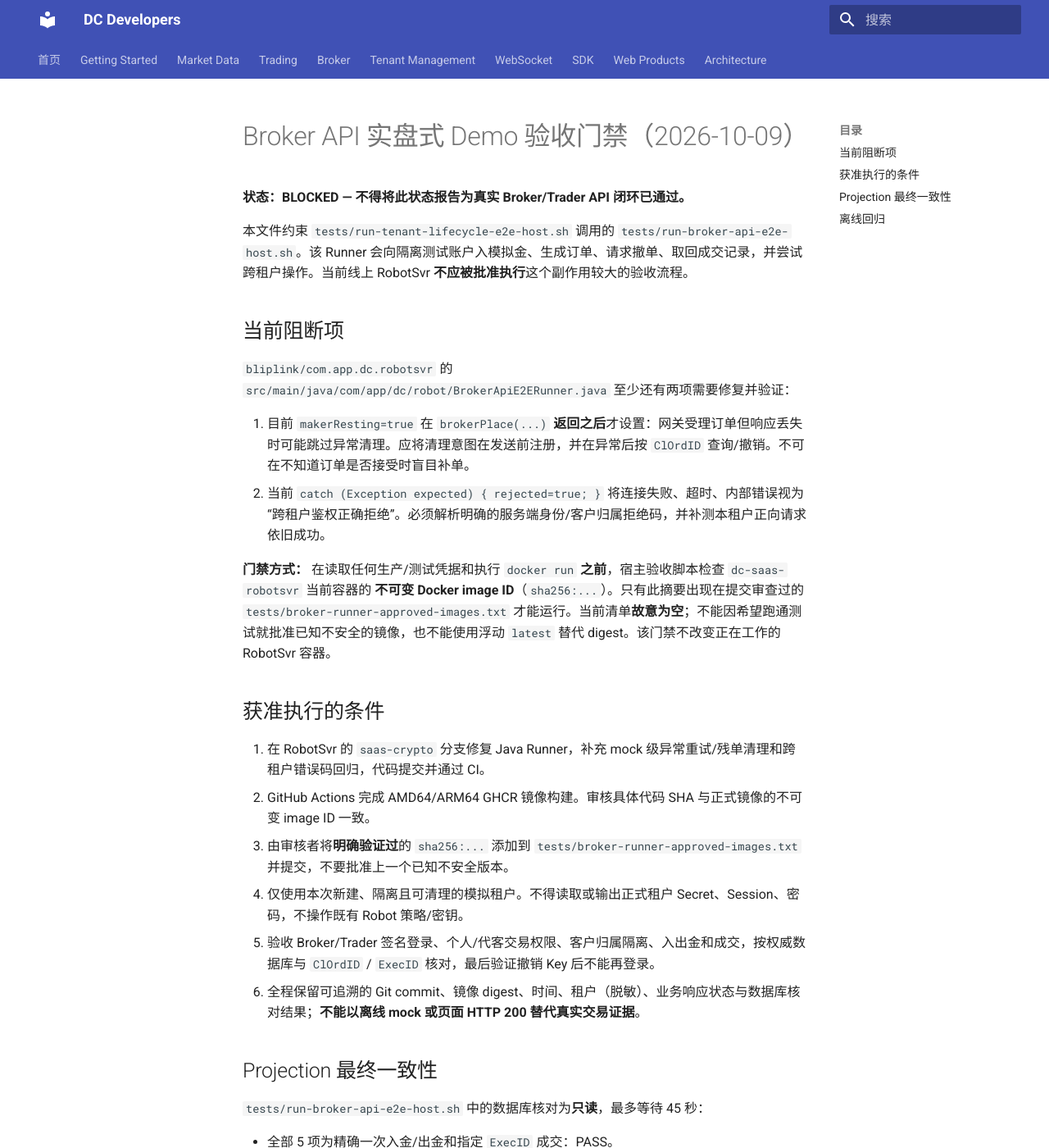
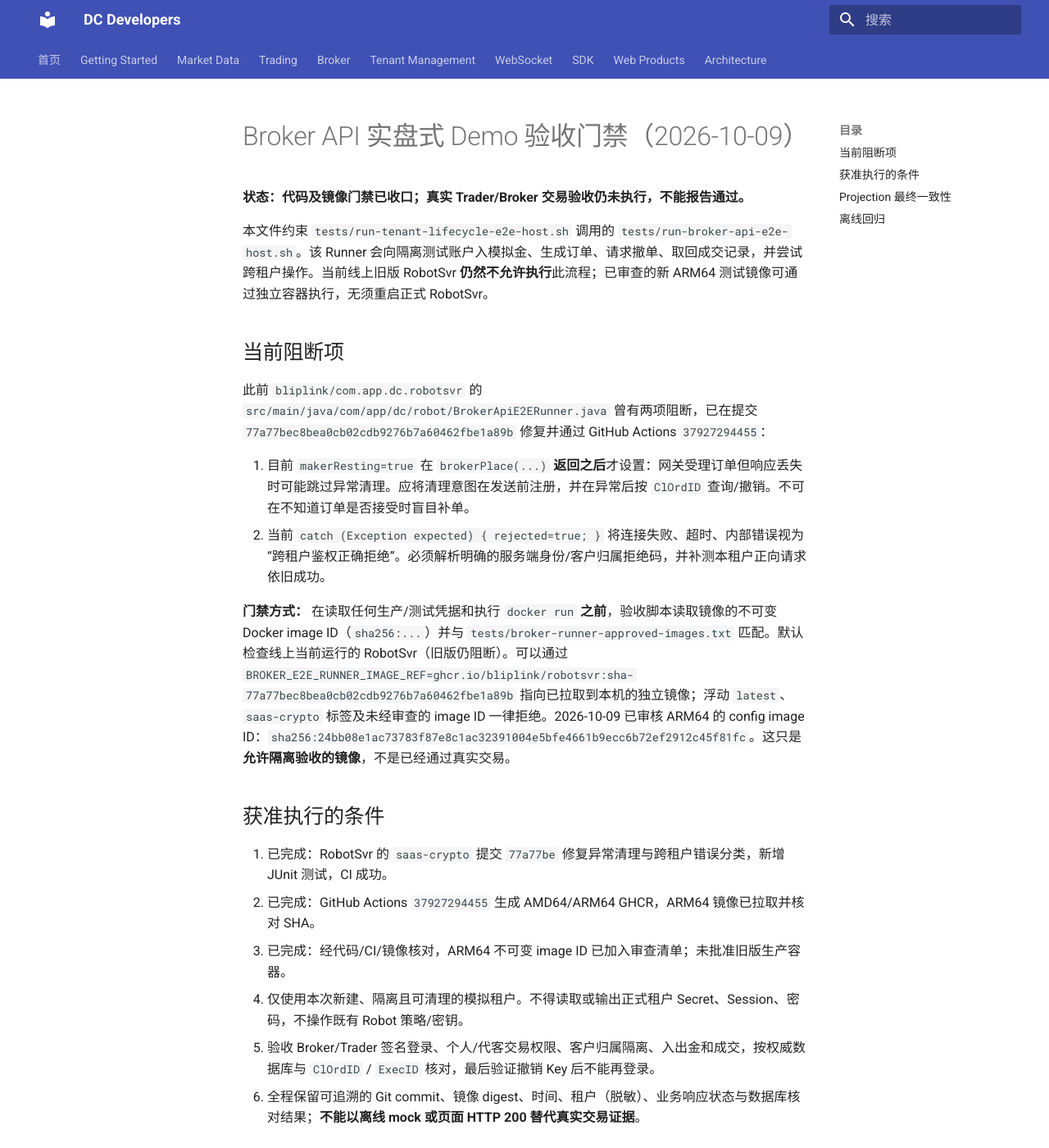
Before and after one commit to bliplink/dc-quant-deploy, an MkDocs documentation site: the page built from docs/BROKER_API_E2E_IMAGE_REVIEW_AND_PROJECTION_20261009.zh-CN.md, in a window 1280 px wide and 1400 px high. Shown: the whole window at 82% size. Built offline with MkDocs 1.6.1 and Material for MkDocs 9.7.7, drawn with Linux system fonts in a browser that asks for light colours.

Commit message:
test(broker): approve reviewed arm64 runner without redeploying live Robot

```diff
--- a/docs/BROKER_API_E2E_IMAGE_REVIEW_AND_PROJECTION_20261009.zh-CN.md
+++ b/docs/BROKER_API_E2E_IMAGE_REVIEW_AND_PROJECTION_20261009.zh-CN.md
@@ -1,23 +1,23 @@
 # Broker API 实盘式 Demo 验收门禁（2026-10-09）
 
-**状态：BLOCKED — 不得将此状态报告为真实 Broker/Trader API 闭环已通过。**
+**状态：代码及镜像门禁已收口；真实 Trader/Broker 交易验收仍未执行，不能报告通过。**
 
-本文件约束 `tests/run-tenant-lifecycle-e2e-host.sh` 调用的 `tests/run-broker-api-e2e-host.sh`。该 Runner 会向隔离测试账户入模拟金、生成订单、请求撤单、取回成交记录，并尝试跨租户操作。当前线上 RobotSvr **不应被批准执行**这个副作用较大的验收流程。
+本文件约束 `tests/run-tenant-lifecycle-e2e-host.sh` 调用的 `tests/run-broker-api-e2e-host.sh`。该 Runner 会向隔离测试账户入模拟金、生成订单、请求撤单、取回成交记录，并尝试跨租户操作。当前线上旧版 RobotSvr **仍然不允许执行**此流程；已审查的新 ARM64 测试镜像可通过独立容器执行，无须重启正式 RobotSvr。
 
 ## 当前阻断项
 
-`bliplink/com.app.dc.robotsvr` 的 `src/main/java/com/app/dc/robot/BrokerApiE2ERunner.java` 至少还有两项需要修复并验证：
+此前 `bliplink/com.app.dc.robotsvr` 的 `src/main/java/com/app/dc/robot/BrokerApiE2ERunner.java` 曾有两项阻断，已在提交 `77a77bec8bea0cb02cdb9276b7a60462fbe1a89b` 修复并通过 GitHub Actions `37927294455`：
 
 1. 目前 `makerResting=true` 在 `brokerPlace(...)` **返回之后**才设置：网关受理订单但响应丢失时可能跳过异常清理。应将清理意图在发送前注册，并在异常后按 `ClOrdID` 查询/撤销。不可在不知道订单是否接受时盲目补单。
 2. 当前 `catch (Exception expected) { rejected=true; }` 将连接失败、超时、内部错误视为“跨租户鉴权正确拒绝”。必须解析明确的服务端身份/客户归属拒绝码，并补测本租户正向请求依旧成功。
 
-**门禁方式：** 在读取任何生产/测试凭据和执行 `docker run` **之前**，宿主验收脚本检查 `dc-saas-robotsvr` 当前容器的 **不可变 Docker image ID**（`sha256:...`）。只有此摘要出现在提交审查过的 `tests/broker-runner-approved-images.txt` 才能运行。当前清单**故意为空**；不能因希望跑通测试就批准已知不安全的镜像，也不能使用浮动 `latest` 替代 digest。该门禁不改变正在工作的 RobotSvr 容器。
+**门禁方式：** 在读取任何生产/测试凭据和执行 `docker run` **之前**，验收脚本读取镜像的不可变 Docker image ID（`sha256:...`）并与 `tests/broker-runner-approved-images.txt` 匹配。默认检查线上当前运行的 RobotSvr（旧版仍阻断）。可以通过 `BROKER_E2E_RUNNER_IMAGE_REF=ghcr.io/bliplink/robotsvr:sha-77a77bec8bea0cb02cdb9276b7a60462fbe1a89b` 指向已拉取到本机的独立镜像；浮动 `latest`、`saas-crypto` 标签及未经审查的 image ID 一律拒绝。2026-10-09 已审核 ARM64 的 config image ID：`sha256:24bb08e1ac73783f87e8c1ac32391004e5bfe4661b9ecc6b72ef2912c45f81fc`。这只是**允许隔离验收的镜像**，不是已经通过真实交易。
 
 ## 获准执行的条件
 
-1. 在 RobotSvr 的 `saas-crypto` 分支修复 Java Runner，补充 mock 级异常重试/残单清理和跨租户错误码回归，代码提交并通过 CI。
-2. GitHub Actions 完成 AMD64/ARM64 GHCR 镜像构建。审核具体代码 SHA 与正式镜像的不可变 image ID 一致。
-3. 由审核者将**明确验证过**的 `sha256:...` 添加到 `tests/broker-runner-approved-images.txt` 并提交，不要批准上一个已知不安全版本。
+1. 已完成：RobotSvr 的 `saas-crypto` 提交 `77a77be` 修复异常清理与跨租户错误分类，新增 JUnit 测试，CI 成功。
+2. 已完成：GitHub Actions `37927294455` 生成 AMD64/ARM64 GHCR，ARM64 镜像已拉取并核对 SHA。
+3. 已完成：经代码/CI/镜像核对，ARM64 不可变 image ID 已加入审查清单；未批准旧版生产容器。
 4. 仅使用本次新建、隔离且可清理的模拟租户。不得读取或输出正式租户 Secret、Session、密码，不操作既有 Robot 策略/密钥。
 5. 验收 Broker/Trader 签名登录、个人/代客交易权限、客户归属隔离、入出金和成交，按权威数据库与 `ClOrdID` / `ExecID` 核对，最后验证撤销 Key 后不能再登录。
 6. 全程保留可追溯的 Git commit、镜像 digest、时间、租户（脱敏）、业务响应状态与数据库核对结果；**不能以离线 mock 或页面 HTTP 200 替代真实交易证据**。
```
Also changed, not shown: 4 other files.
